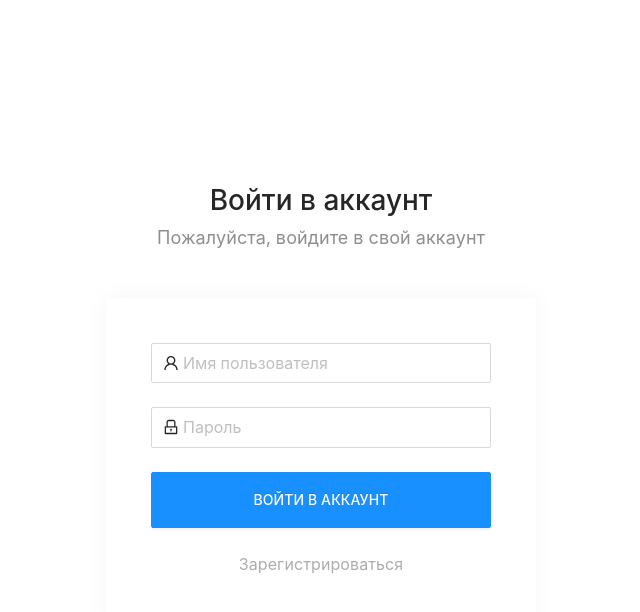
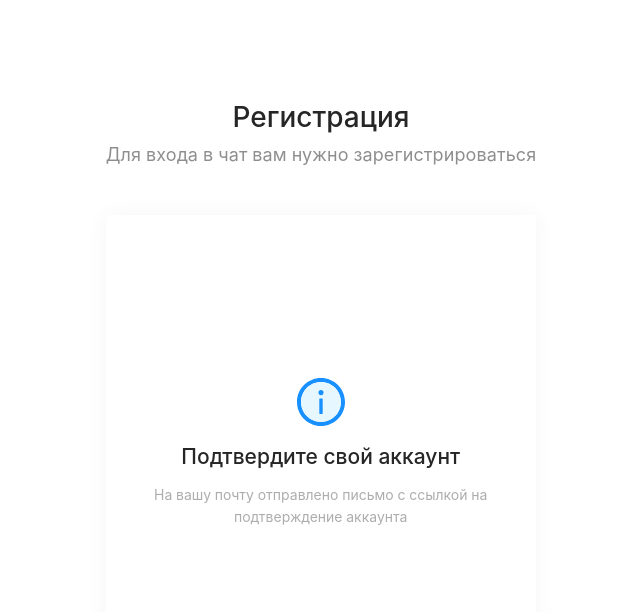
Before and after one commit to alexey-oblomov/chat_app_frontend, a React app: page /register in a window 1280 px wide. Shown: the top 612 px of the page, without its empty margins (319-959 px from the left). Built offline with nearby package versions, Linux system fonts and the light colour scheme.

Commit message:
add react-router, add register page, add register form

```diff
--- a/package.json
+++ b/package.json
@@ -48,6 +48,8 @@
     "react-app-polyfill": "^1.0.6",
     "react-dev-utils": "^10.2.1",
     "react-dom": "^16.13.1",
+    "react-router": "^5.2.0",
+    "react-router-dom": "^5.2.0",
     "resolve": "1.15.0",
     "resolve-url-loader": "3.1.1",
     "sass-loader": "8.0.2",
--- a/src/index.js
+++ b/src/index.js
@@ -1,6 +1,13 @@
 import React from 'react';
 import ReactDOM from 'react-dom';
+import {BrowserRouter as Router} from 'react-router-dom';
+
 import App from './App';
 
 import './styles/index.scss';
-ReactDOM.render(<App />, document.getElementById('root'));
+ReactDOM.render(
+  <Router>
+    <App />
+  </Router>,
+  document.getElementById('root')
+);
--- /dev/null
+++ b/src/modules/LoginForm/components/LoginForm.jsx
@@ -0,0 +1,58 @@
+import React, {Component} from 'react';
+import {Form, Input} from 'antd';
+import {UserOutlined, LockOutlined} from '@ant-design/icons';
+import {Link} from 'react-router-dom';
+
+import {Button, Block} from 'components';
+
+class LoginForm extends Component {
+  onFinish = values => {
+    console.log('Received values of form: ', values);
+  };
+
+  render() {
+    return (
+      <div>
+        <div className="auth__top">
+          <h2>Войти в аккаунт</h2>
+          <p>Пожалуйста, войдите в свой аккаунт</p>
+        </div>
+        <Block>
+          <Form
+            name="normal_login"
+            className="login-form"
+            initialValues={{remember: true}}
+            onFinish={this.onFinish}
+          >
+            <Form.Item name="username">
+              <Input
+                prefix={<UserOutlined className="site-form-item-icon" />}
+                placeholder="Имя пользователя"
+                size="large"
+              />
+            </Form.Item>
+            <Form.Item name="password">
+              <Input
+                prefix={<LockOutlined className="site-form-item-icon" />}
+                type="password"
+                placeholder="Пароль"
+                size="large"
+              />
+            </Form.Item>
+
+            <Form.Item>
+              <Button type="primary" size="large">
+                Войти в аккаунт
+              </Button>
+            </Form.Item>
+            <Link className="auth__register-link" to="/register">
+              Зарегистрироваться
+            </Link>
+          </Form>
+        </Block>
+      </div>
+    );
+  }
+}
+
+export default LoginForm;
--- /dev/null
+++ b/src/modules/LoginForm/containers/LoginForm.js
@@ -0,0 +1,3 @@
+import LoginForm from '../components/LoginForm';
+
+export default LoginForm;
--- /dev/null
+++ b/src/modules/LoginForm/index.js
@@ -0,0 +1,2 @@
+import LoginForm from './containers/LoginForm';
+export default LoginForm;
--- /dev/null
+++ b/src/modules/RegisterForm/components/RegisterForm.jsx
@@ -0,0 +1,88 @@
+import React, {Component} from 'react';
+import {Form, Input} from 'antd';
+import {UserOutlined, LockOutlined, MailOutlined, InfoCircleTwoTone} from '@ant-design/icons';
+import {Link} from 'react-router-dom';
+
+import {Button, Block} from 'components';
+
+class RegisterForm extends Component {
+  onFinish = values => {
+    console.log('Received values of form: ', values);
+  };
+
+  render() {
+    const success = true;
+    return (
+      <div>
+        <div className="auth__top">
+          <h2>Регистрация</h2>
+          <p>Для входа в чат вам нужно зарегистрироваться</p>
+        </div>
+        <Block>
+          {!success ? (
+            <Form
+              name="normal_login"
+              className="login-form"
+              initialValues={{remember: true}}
+              onFinish={this.onFinish}
+            >
+              <Form.Item name="username">
+                <Input
+                  prefix={<UserOutlined className="site-form-item-icon" />}
+                  placeholder="Ваше имя"
+                  size="large"
+                />
+              </Form.Item>
+
+              <Form.Item name="password">
+                <Input
+                  prefix={<LockOutlined className="site-form-item-icon" />}
+                  type="password"
+                  placeholder="Пароль"
+                  size="large"
+                />
+              </Form.Item>
+
+              <Form.Item name="repeatPassword">
+                <Input
+                  prefix={<LockOutlined className="site-form-item-icon" />}
+                  type="password"
+                  placeholder="Повторите пароль"
+                  size="large"
+                />
+              </Form.Item>
+
+              <Form.Item name="email">
+                <Input
+                  prefix={<MailOutlined className="site-form-item-icon" />}
+                  placeholder="E-mail"
+                  size="large"
+                />
+              </Form.Item>
+
+              <Form.Item>
+                <Button type="primary" size="large">
+                  Зарегистрироваться
+                </Button>
+              </Form.Item>
+              <Link className="auth__register-link" to="/login">
+                Авторизоваться
+              </Link>
+            </Form>
+          ) : (
+            <div className="auth__success-block">
+              <div>
+                <InfoCircleTwoTone />
+              </div>
+
+              <h2>Подтвердите свой аккаунт</h2>
+              <p>На вашу почту отправлено письмо с ссылкой на подтверждение аккаунта</p>
+            </div>
+          )}
+        </Block>
+      </div>
+    );
+  }
+}
+
+export default RegisterForm;
--- /dev/null
+++ b/src/modules/RegisterForm/containers/RegisterForm.js
@@ -0,0 +1,3 @@
+import RegisterForm from '../components/RegisterForm';
+
+export default RegisterForm;
--- /dev/null
+++ b/src/modules/RegisterForm/index.js
@@ -0,0 +1,2 @@
+import RegisterForm from './containers/RegisterForm';
+export default RegisterForm;
--- /dev/null
+++ b/src/modules/index.js
@@ -0,0 +1,2 @@
+export {default as LoginForm} from './LoginForm';
+export {default as RegisterForm} from './RegisterForm';
--- a/src/pages/Auth/Auth.scss
+++ b/src/pages/Auth/Auth.scss
@@ -27,6 +27,25 @@
     letter-spacing: 0.1px;
     color: #adadad;
   }
+
+  &__success-block {
+    display: flex;
+    align-items: center;
+    justify-content: center;
+    flex-direction: column;
+    text-align: center;
+    height: 400px;
+    svg {
+      width: 48px;
+      height: 48px;
+    }
+    h2 {
+      margin-top: 10px;
+    }
+    p {
+      color: #adadad;
+    }
+  }
   .button {
     text-transform: uppercase;
     font-weight: 500;
--- a/src/pages/Auth/index.jsx
+++ b/src/pages/Auth/index.jsx
@@ -1,64 +1,16 @@
 import React from 'react';
-import {Form, Input} from 'antd';
-import {Button, Block} from 'components';
-import {UserOutlined, LockOutlined} from '@ant-design/icons';
+import {Route} from 'react-router-dom';
+import {LoginForm, RegisterForm} from 'modules';
 
 import './Auth.scss';
 
-const Auth = () => {
-  const onFinish = values => {
-    console.log('Received values of form: ', values);
-  };
-
-  return (
-    <section className="auth">
-      <div className="auth__content">
-        <div className="auth__top">
-          <h2>Войти в аккаунт</h2>
-          <p>Пожалуйста, войдите в свой аккаунт</p>
-        </div>
-        <Block>
-          <Form
-            name="normal_login"
-            className="login-form"
-            initialValues={{remember: true}}
-            onFinish={onFinish}
-          >
-            <Form.Item
-              name="username"
-              rules={[{required: true, message: 'Please input your Username!'}]}
-            >
-              <Input
-                prefix={<UserOutlined className="site-form-item-icon" />}
-                placeholder="Имя пользователя"
-                size="large"
-              />
-            </Form.Item>
-            <Form.Item
-              name="password"
-              rules={[{required: true, message: 'Please input your Password!'}]}
-            >
-              <Input
-                prefix={<LockOutlined className="site-form-item-icon" />}
-                type="password"
-                placeholder="Пароль"
-                size="large"
-              />
-            </Form.Item>
-
-            <Form.Item>
-              <Button type="primary" size="large">
-                Войти в аккаунт
-              </Button>
-            </Form.Item>
-            <a className="auth__register-link" href="http://localhost:3000/">
-              Зарегистрироваться
-            </a>
-          </Form>
-        </Block>
-      </div>
-    </section>
-  );
-};
+const Auth = () => (
+  <section className="auth">
+    <div className="auth__content">
+      <Route exact path={['/', '/login']} component={LoginForm} />
+      <Route exact path="/register" component={RegisterForm} />
+    </div>
+  </section>
+);
 
 export default Auth;
```
Also changed, not shown: 1 other file (tests, documents, lock files or other folders).
